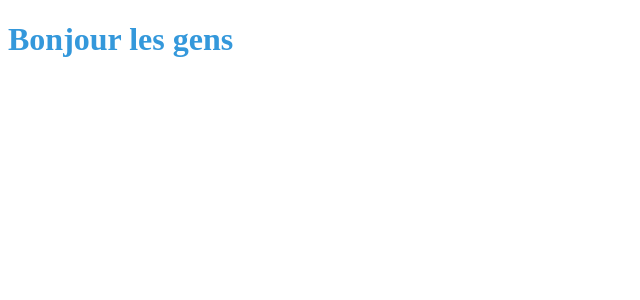
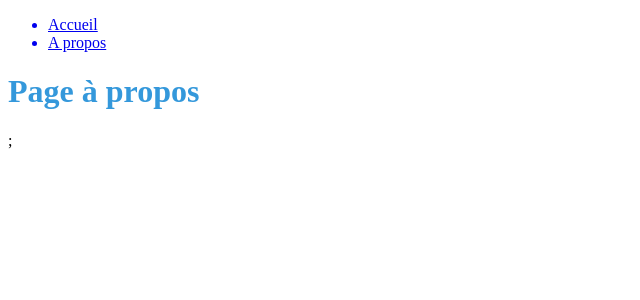
Before and after one commit to OkapiAndromede/Kasa, a React (Vite) app: page /about in a window 1280 px wide. Shown: the top 300 px of the page, without its empty margins (0-640 px from the left). Built offline with nearby package versions, Linux system fonts and the light colour scheme.

Commit message:
Ajout de la dynamique de routage

```diff
--- a/package.json
+++ b/package.json
@@ -12,6 +12,7 @@
   "dependencies": {
     "react": "^19.1.0",
     "react-dom": "^19.1.0",
+    "react-router-dom": "^7.6.2",
     "sass": "^1.89.2"
   },
   "devDependencies": {
--- a/src/App.jsx
+++ b/src/App.jsx
@@ -1,6 +1,18 @@
+import { BrowserRouter, Routes, Route } from "react-router-dom";
 import "./App.scss";
+import Home from "./pages/home/Home";
+import About from "./pages/about/About";
+import NotFound from "./pages/notFound/NotFound";
 function App() {
-  return <h1>Bonjour les gens</h1>;
+  return (
+    <BrowserRouter>
+      <Routes>
+        <Route path="/" element={<Home />}></Route>
+        <Route path="/about" element={<About />}></Route>
+        <Route path="*" element={<NotFound />}></Route>
+      </Routes>
+    </BrowserRouter>
+  );
 }
 
 export default App;
--- /dev/null
+++ b/src/components/navBar/Navigation.jsx
@@ -0,0 +1,18 @@
+import { NavLink } from "react-router-dom";
+
+function Navigation() {
+  return (
+    <div className="navbar">
+      <ul>
+        <NavLink to={"/"}>
+          <li>Accueil</li>
+        </NavLink>
+        <NavLink to={"/about"}>
+          <li>A propos</li>
+        </NavLink>
+      </ul>
+    </div>
+  );
+}
+
+export default Navigation;
--- /dev/null
+++ b/src/pages/about/About.jsx
@@ -0,0 +1,12 @@
+import Navigation from "../../components/navBar/Navigation";
+
+function About() {
+  return (
+    <>
+      <Navigation></Navigation>
+      <h1>Page à propos</h1>;
+    </>
+  );
+}
+
+export default About;
--- /dev/null
+++ b/src/pages/home/Home.jsx
@@ -0,0 +1,12 @@
+import Navigation from "../../components/navBar/Navigation";
+
+function Home() {
+  return (
+    <>
+      <Navigation></Navigation>
+      <h1>Page d'accueil</h1>;
+    </>
+  );
+}
+
+export default Home;
--- /dev/null
+++ b/src/pages/notFound/NotFound.jsx
@@ -0,0 +1,5 @@
+function NotFound() {
+  return <h1>Page d'erreur notfound</h1>;
+}
+
+export default NotFound;
```
Also changed, not shown: 1 other file (tests, documents, lock files or other folders).
